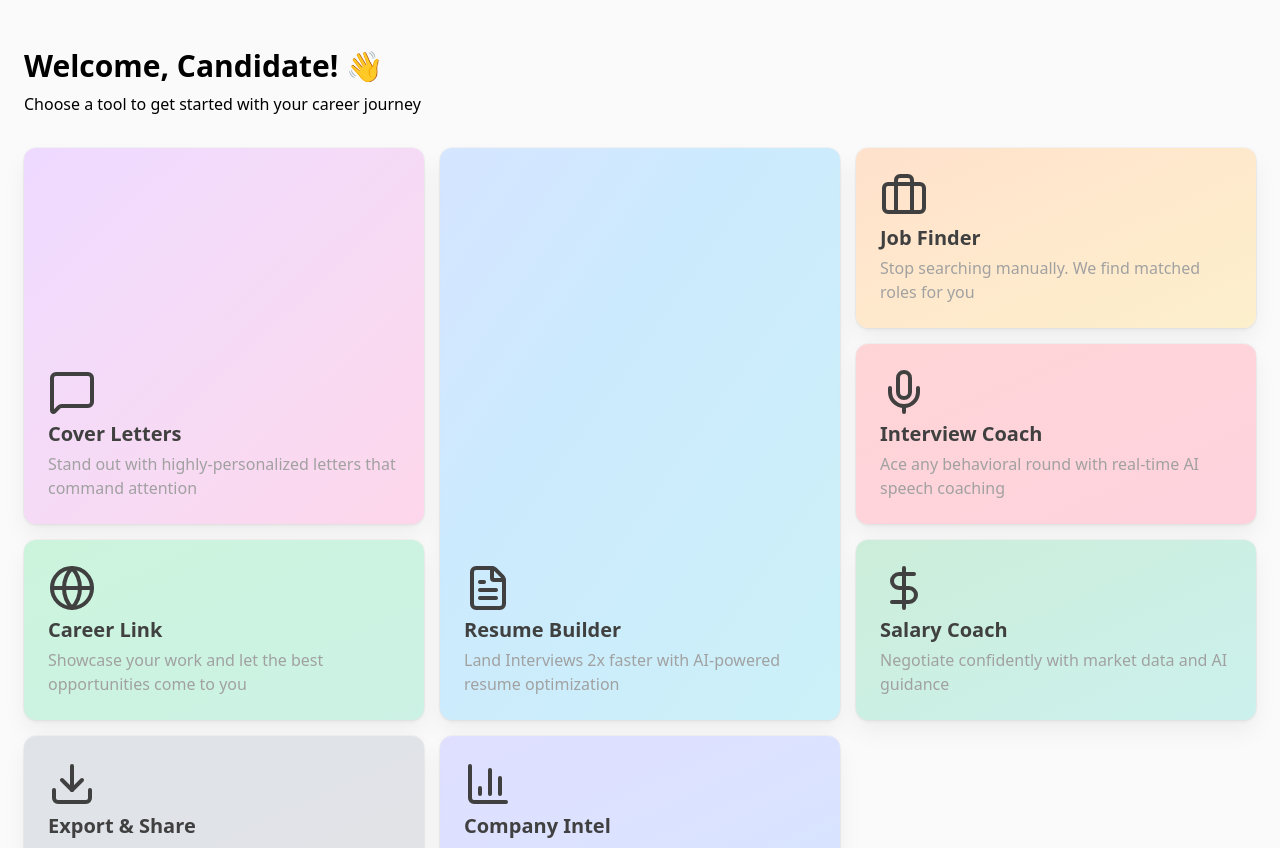
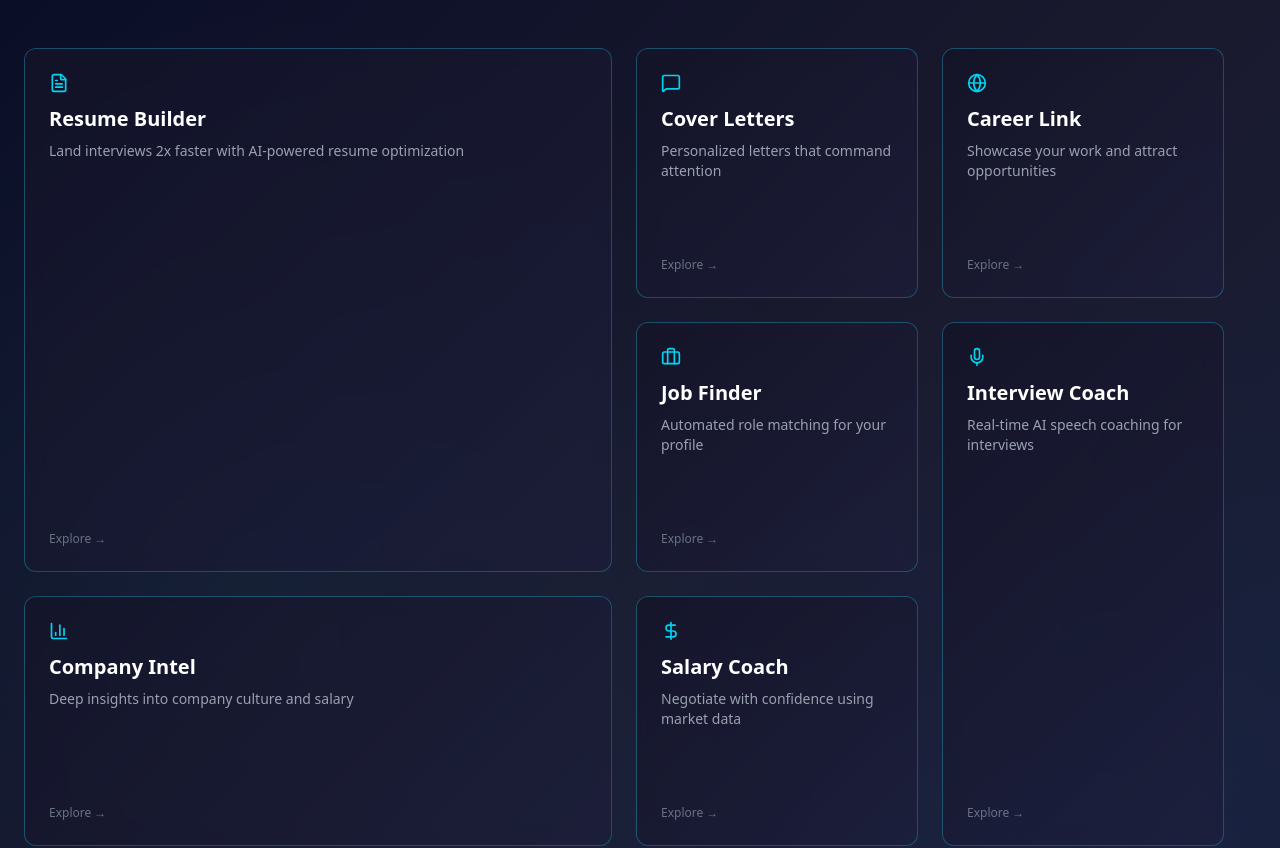
Before and after one commit to onsundevelopers-prog/cursus, a Next.js app: page /dashboard in a window 1280 px wide. Shown: the top 848 px of the page. Built offline with nearby package versions, Linux system fonts and the light colour scheme; no server answers.

Commit message:
Refactor dashboard with cybernetic bento grid and dark theme

```diff
--- a/src/app/dashboard/page.tsx
+++ b/src/app/dashboard/page.tsx
@@ -5,7 +5,7 @@ import { useSearchParams } from "next/navigation";
 import { Suspense, useState, useEffect } from "react";
 import { motion, AnimatePresence } from "framer-motion";
 import Link from "next/link";
-import { BentoDemo } from "@/components/ui/bento-demo";
+import { CyberneticBentoGrid } from "@/components/ui/cybernetic-bento-grid";
 
 function DashboardContent() {
     const { user, isLoaded } = useUser();
@@ -28,12 +28,13 @@ function DashboardContent() {
             initial={{ opacity: 0 }}
             animate={{ opacity: 1 }}
             exit={{ opacity: 0 }}
-            className="flex items-center justify-center min-h-screen bg-[#fafafa]"
+            className="flex items-center justify-center min-h-screen"
+            style={{ background: 'linear-gradient(135deg, #0a0e27 0%, #1a1a2e 50%, #16213e 100%)' }}
         >
             <motion.div
                 animate={{ scale: [1, 1.05, 1], opacity: [0.5, 1, 0.5] }}
                 transition={{ duration: 1.5, repeat: Infinity, ease: "easeInOut" }}
-                style={{ height: '40px', width: '40px', borderRadius: '50%', border: '4px solid #f59e0b', borderTopColor: 'transparent', animation: 'spin 1s linear infinite' }}
+                style={{ height: '40px', width: '40px', borderRadius: '50%', border: '4px solid #22d3ee', borderTopColor: 'transparent', animation: 'spin 1s linear infinite' }}
             />
         </motion.div>
     );
@@ -47,7 +48,7 @@ function DashboardContent() {
     };
 
     return (
-        <div className="bg-[#fafafa] min-h-screen">
+        <div className="min-h-screen" style={{ background: 'linear-gradient(135deg, #0a0e27 0%, #1a1a2e 50%, #16213e 100%)' }}>
             {/* Guest Banner */}
             <AnimatePresence>
                 {isGuest && !user && (
@@ -56,26 +57,27 @@ function DashboardContent() {
                         animate={{ opacity: 1, y: 0 }}
                         exit={{ opacity: 0, y: -20 }}
                         style={{
-                            background: '#ffedd5',
-                            borderBottom: '1px solid #fed7aa',
+                            background: 'rgba(34, 211, 238, 0.1)',
+                            borderBottom: '1px solid rgba(34, 211, 238, 0.3)',
                             padding: '0.75rem 2rem',
                             display: 'flex',
                             justifyContent: 'center',
                             alignItems: 'center',
                             gap: '1rem',
                             fontSize: '0.875rem',
-                            color: '#9a3412',
+                            color: '#22d3ee',
                             position: 'relative',
-                            zIndex: 50
+                            zIndex: 50,
+                            backdropFilter: 'blur(10px)',
                         }}
                     >
                         <span>
-                            You're in <strong style={{ color: '#c2410c' }}>Guest Mode</strong>. Data won't be saved.{' '}
-                            <Link href="/" style={{ color: '#ea580c', fontWeight: 600 }}>Sign up free →</Link>
+                            You're in <strong style={{ color: '#06b6d4' }}>Guest Mode</strong>. Data won't be saved.{' '}
+                            <Link href="/" style={{ color: '#22d3ee', fontWeight: 600 }}>Sign up free →</Link>
                         </span>
                         <button
                             onClick={handleLeaveGuest}
-                            style={{ background: 'none', border: '1px solid #fdba74', padding: '0.3rem 0.75rem', borderRadius: '6px', cursor: 'pointer', fontSize: '0.8rem', color: '#9a3412' }}
+                            style={{ background: 'rgba(34, 211, 238, 0.2)', border: '1px solid rgba(34, 211, 238, 0.4)', padding: '0.3rem 0.75rem', borderRadius: '6px', cursor: 'pointer', fontSize: '0.8rem', color: '#22d3ee' }}
                         >
                             Exit
                         </button>
@@ -83,15 +85,7 @@ function DashboardContent() {
                 )}
             </AnimatePresence>
 
-            <div className="max-w-[1400px] mx-auto px-6 py-12">
-                <div className="mb-8">
-                    <h1 className="text-3xl font-bold text-foreground mb-2">Welcome, {displayName}! 👋</h1>
-                    <p className="text-muted-foreground">Choose a tool to get started with your career journey</p>
-                </div>
-                <div className="w-full">
-                    <BentoDemo />
-                </div>
-            </div>
+            <CyberneticBentoGrid />
         </div>
     );
 }
@@ -99,7 +93,7 @@ function DashboardContent() {
 export default function DashboardPage() {
     return (
         <Suspense fallback={
-            <div className="flex items-center justify-center min-h-screen bg-[#fafafa]">
+            <div className="flex items-center justify-center min-h-screen" style={{ background: 'linear-gradient(135deg, #0a0e27 0%, #1a1a2e 50%, #16213e 100%)' }}>
                 <motion.div
                     initial={{ opacity: 0 }}
                     animate={{ opacity: 1 }}
@@ -109,7 +103,7 @@ export default function DashboardPage() {
                     <motion.div
                         animate={{ scale: [1, 1.05, 1], opacity: [0.5, 1, 0.5] }}
                         transition={{ duration: 1.5, repeat: Infinity, ease: "easeInOut" }}
-                        style={{ height: '40px', width: '40px', borderRadius: '50%', border: '4px solid #f59e0b', borderTopColor: 'transparent', animation: 'spin 1s linear infinite' }}
+                        style={{ height: '40px', width: '40px', borderRadius: '50%', border: '4px solid #22d3ee', borderTopColor: 'transparent', animation: 'spin 1s linear infinite' }}
                     />
                 </motion.div>
             </div>
--- a/src/app/globals.css
+++ b/src/app/globals.css
@@ -46,6 +46,170 @@ body {
 
 .bento-card:hover .bento-icon {
   transform: scale(0.75);
+}
+
+/* Cybernetic Bento Grid Styles */
+.main-container {
+  width: 100%;
+  min-height: 100%;
+  background: linear-gradient(135deg, #0a0e27 0%, #1a1a2e 50%, #16213e 100%);
+  padding: 3rem 1.5rem;
+  display: flex;
+  align-items: center;
+  justify-content: center;
+  position: relative;
+  overflow: hidden;
+}
+
+.main-container::before {
+  content: '';
+  position: absolute;
+  top: 0;
+  left: 0;
+  right: 0;
+  bottom: 0;
+  background: radial-gradient(
+    circle at 20% 50%,
+    rgba(34, 211, 238, 0.05) 0%,
+    transparent 50%
+  ),
+  radial-gradient(
+    circle at 80% 80%,
+    rgba(59, 130, 246, 0.05) 0%,
+    transparent 50%
+  );
+  pointer-events: none;
+  z-index: 1;
+}
+
+.bento-grid {
+  display: grid;
+  grid-template-columns: repeat(auto-fit, minmax(200px, 1fr));
+  gap: 1.5rem;
+  width: 100%;
+  max-width: 1200px;
+  z-index: 10;
+  position: relative;
+}
+
+@media (min-width: 768px) {
+  .bento-grid {
+    grid-template-columns: repeat(4, 1fr);
+    grid-auto-rows: minmax(250px, auto);
+  }
+}
+
+@media (min-width: 1024px) {
+  .bento-grid {
+    grid-template-columns: repeat(4, 1fr);
+    grid-auto-rows: minmax(250px, auto);
+  }
+}
+
+.bento-item {
+  --mouse-x: 0px;
+  --mouse-y: 0px;
+  position: relative;
+  padding: 1.5rem;
+  background: linear-gradient(
+    135deg,
+    rgba(20, 20, 40, 0.8) 0%,
+    rgba(30, 30, 60, 0.6) 100%
+  );
+  border: 1px solid rgba(34, 211, 238, 0.3);
+  border-radius: 0.75rem;
+  overflow: hidden;
+  transition: all 0.3s ease;
+  backdrop-filter: blur(10px);
+  -webkit-backdrop-filter: blur(10px);
+}
+
+.bento-item::before {
+  content: '';
+  position: absolute;
+  top: var(--mouse-y);
+  left: var(--mouse-x);
+  width: 100px;
+  height: 100px;
+  background: radial-gradient(
+    circle,
+    rgba(34, 211, 238, 0.4) 0%,
+    rgba(34, 211, 238, 0.2) 40%,
+    transparent 70%
+  );
+  border-radius: 50%;
+  transform: translate(-50%, -50%);
+  pointer-events: none;
+  opacity: 0;
+  transition: opacity 0.3s ease;
+  z-index: 1;
+}
+
+.bento-item::after {
+  content: '';
+  position: absolute;
+  inset: 0;
+  background: linear-gradient(
+    45deg,
+    transparent 0%,
+    rgba(34, 211, 238, 0.1) 50%,
+    transparent 100%
+  );
+  opacity: 0;
+  transition: opacity 0.3s ease;
+  pointer-events: none;
+  z-index: 2;
+}
+
+.bento-item:hover {
+  border-color: rgba(34, 211, 238, 0.6);
+  background: linear-gradient(
+    135deg,
+    rgba(20, 20, 40, 0.9) 0%,
+    rgba(34, 211, 238, 0.1) 100%
+  );
+  box-shadow: 0 0 30px rgba(34, 211, 238, 0.2),
+              inset 0 0 20px rgba(34, 211, 238, 0.05);
+  transform: translateY(-2px);
+}
+
+.bento-item:hover::before {
+  opacity: 1;
+}
+
+.bento-item:hover::after {
+  opacity: 1;
+}
+
+.bento-item > * {
+  position: relative;
+  z-index: 3;
+}
+
+.bento-item.col-span-2 {
+  grid-column: span 2;
+}
+
+.bento-item.row-span-2 {
+  grid-row: span 2;
+}
+
+@media (max-width: 768px) {
+  .bento-item.col-span-2 {
+    grid-column: span 1;
+  }
+
+  .bento-item.row-span-2 {
+    grid-row: span 1;
+  }
+
+  .bento-grid {
+    gap: 1rem;
+  }
+
+  .bento-item {
+    padding: 1rem;
+  }
 }
 
 /* Tab Styling */
--- /dev/null
+++ b/src/components/ui/cybernetic-bento-grid.tsx
@@ -0,0 +1,143 @@
+'use client';
+
+import React, { useEffect, useRef } from 'react';
+import {
+  FileText,
+  MessageSquare,
+  Globe,
+  Briefcase,
+  Mic,
+  BarChart3,
+  DollarSign,
+  Download,
+} from 'lucide-react';
+
+// Reusable BentoItem component
+const BentoItem = ({ className, children }) => {
+  const itemRef = useRef(null);
+
+  useEffect(() => {
+    const item = itemRef.current;
+    if (!item) return;
+
+    const handleMouseMove = (e) => {
+      const rect = item.getBoundingClientRect();
+      const x = e.clientX - rect.left;
+      const y = e.clientY - rect.top;
+      item.style.setProperty('--mouse-x', `${x}px`);
+      item.style.setProperty('--mouse-y', `${y}px`);
+    };
+
+    item.addEventListener('mousemove', handleMouseMove);
+
+    return () => {
+      item.removeEventListener('mousemove', handleMouseMove);
+    };
+  }, []);
+
+  return (
+    <div
+      ref={itemRef}
+      className={`bento-item ${className}`}
+      style={{
+        '--mouse-x': '0px',
+        '--mouse-y': '0px',
+      } as React.CSSProperties & { '--mouse-x': string; '--mouse-y': string }}
+    >
+      {children}
+    </div>
+  );
+};
+
+const features = [
+  {
+    title: 'Resume Builder',
+    description: 'Land interviews 2x faster with AI-powered resume optimization',
+    icon: FileText,
+    className: 'col-span-2 row-span-2 flex flex-col justify-between',
+    href: '/dashboard/resume',
+  },
+  {
+    title: 'Cover Letters',
+    description: 'Personalized letters that command attention',
+    icon: MessageSquare,
+    className: '',
+    href: '/dashboard/letter',
+  },
+  {
+    title: 'Career Link',
+    description: 'Showcase your work and attract opportunities',
+    icon: Globe,
+    className: '',
+    href: '/dashboard/portfolio',
+  },
+  {
+    title: 'Job Finder',
+    description: 'Automated role matching for your profile',
+    icon: Briefcase,
+    className: '',
+    href: '/dashboard/jobs',
+  },
+  {
+    title: 'Interview Coach',
+    description: 'Real-time AI speech coaching for interviews',
+    icon: Mic,
+    className: 'row-span-2',
+    href: '/dashboard/interview',
+  },
+  {
+    title: 'Company Intel',
+    description: 'Deep insights into company culture and salary',
+    icon: BarChart3,
+    className: 'col-span-2',
+    href: '/dashboard/companies',
+  },
+  {
+    title: 'Salary Coach',
+    description: 'Negotiate with confidence using market data',
+    icon: DollarSign,
+    className: '',
+    href: '/dashboard/salary',
+  },
+  {
+    title: 'Export & Share',
+    description: 'Export your resume and portfolio with one click',
+    icon: Download,
+    className: '',
+    href: '/dashboard/export',
+  },
+];
+
+// Main Component
+export const CyberneticBentoGrid = () => {
+  return (
+    <div className="main-container">
+      <div className="w-full">
+        <div className="bento-grid">
+          {features.map((feature) => (
+            <BentoItem key={feature.title} className={`${feature.className} cursor-pointer`}>
+              <a href={feature.href} className="block h-full group">
+                <div className="flex flex-col justify-between h-full">
+                  <div>
+                    <div className="flex items-center gap-2 mb-3">
+                      <feature.icon className="w-5 h-5 text-cyan-400" />
+                    </div>
+                    <h2 className="text-xl font-bold text-white group-hover:text-cyan-400 transition-colors">
+                      {feature.title}
+                    </h2>
+                    <p className="mt-2 text-gray-400 text-sm">{feature.description}</p>
+                  </div>
+                  <div className="text-xs text-gray-500 group-hover:text-cyan-400 transition-colors mt-4">
+                    Explore →
+                  </div>
+                </div>
+              </a>
+            </BentoItem>
+          ))}
+        </div>
+      </div>
+    </div>
+  );
+};
+
+export { BentoItem };
```
